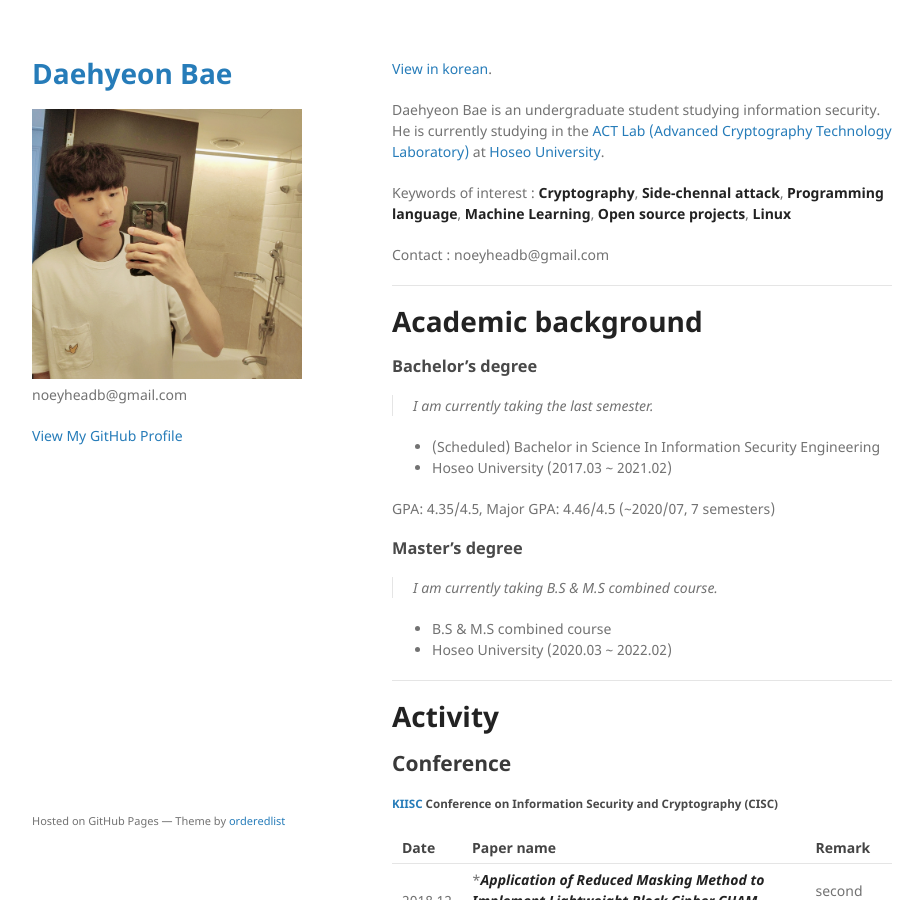
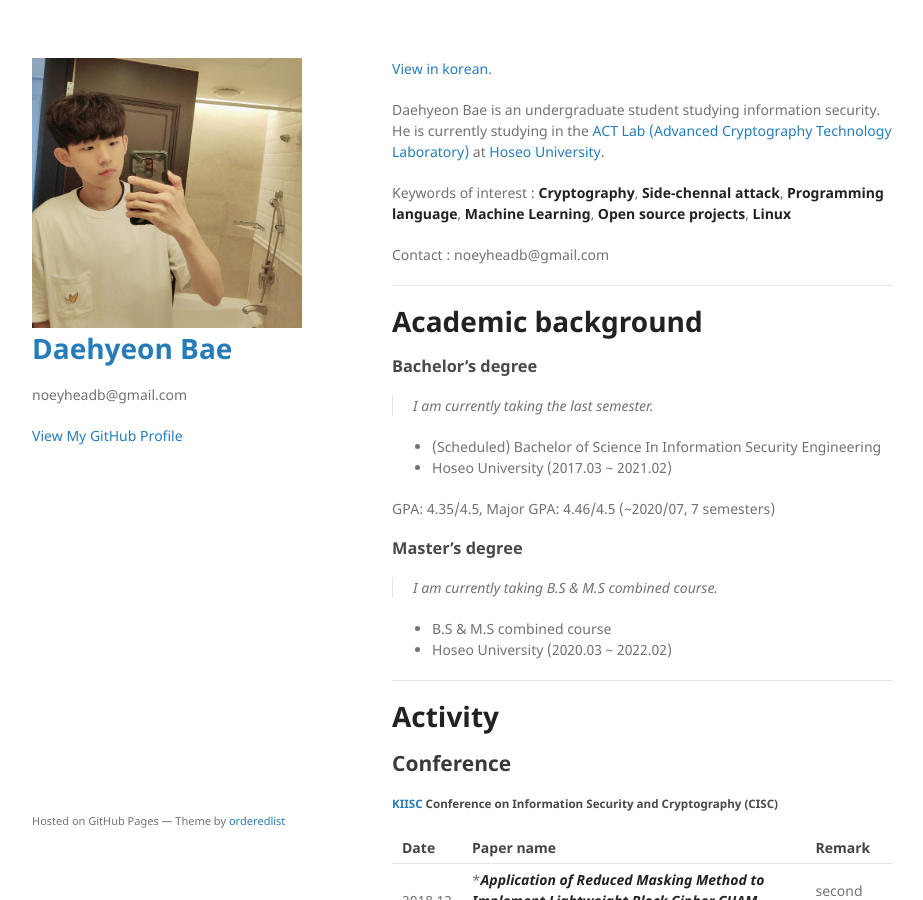
Before and after one commit to noeyheadb/noeyheadb.github.io, a Jekyll site: the page built from index.md, in a window 1280 px wide and 900 px high. Shown: the whole window, without its empty margins (178-1101 px from the left). Built offline with Jekyll 4.4.1, drawn with Linux system fonts in a browser that asks for light colours; some of the changed text lies outside the part shown.

Commit message:
⚡️ Update contents

```diff
--- a/_layouts/default.html
+++ b/_layouts/default.html
@@ -1,5 +1,5 @@
 <!DOCTYPE html>
-<html lang="{{ site.lang | default: "en-US" }}">
+<html lang="{{ site.lang | default: "ko" }}">
   <head>
     <meta charset="UTF-8">
     <meta http-equiv="X-UA-Compatible" content="IE=edge">
@@ -14,11 +14,11 @@
   <body>
     <div class="wrapper">
       <header>
-        <h1><a href="{{ "/" | absolute_url }}">{{ site.title | default: site.github.repository_name }}</a></h1>
-
         {% if site.logo %}
           <img src="{{site.logo | relative_url}}" alt="Logo" />
         {% endif %}
+
+        <h1><a href="{{ "/" | absolute_url }}">{{ site.title | default: site.github.repository_name }}</a></h1>
 
         <p>{{ site.description | default: site.github.project_tagline }}</p>
 
--- a/index.md
+++ b/index.md
@@ -18,7 +18,7 @@ Contact :  noeyheadb@gmail.com
 
 > I am currently taking the last semester.
 
-* (Scheduled) Bachelor in Science In Information Security Engineering
+* (Scheduled) Bachelor of Science In Information Security Engineering
 * Hoseo University (2017.03 ~ 2021.02)
 
 GPA: 4.35/4.5, Major GPA: 4.46/4.5 (~2020/07, 7 semesters)
@@ -74,7 +74,7 @@ GPA: 4.35/4.5, Major GPA: 4.46/4.5 (~2020/07, 7 semesters)
 
 | Date    | Certificate Name                                                             | Detail                | Inst.                           |
 |:--------|:-----------------------------------------------------------------------------|:----------------------|:--------------------------------|
-| 2017.09 | Linux Master                                                                 | Grade 2               | [KAIT](https://www.kait.or.kr)  |
+| 2017.09 | [Linux Master](https://www.ihd.or.kr/introducesubject1.do)                   | Grade 2               | [KAIT](https://www.kait.or.kr)  |
 | 2020.07 | [TOPCIT (Test Of Practical Competency in ICT)](https://www.topcit.or.kr/)    | Level 3               | [IITP](https://www.iitp.kr)     |
 | 2020.06 | _(Pass the written test)_ [Engineer information security](https://kisq.or.kr/) | Pass the written test | [KISA](https://www.kisa.or.kr)  |
 
```
Also changed, not shown: other parts of index.md (+1 -1 lines).
